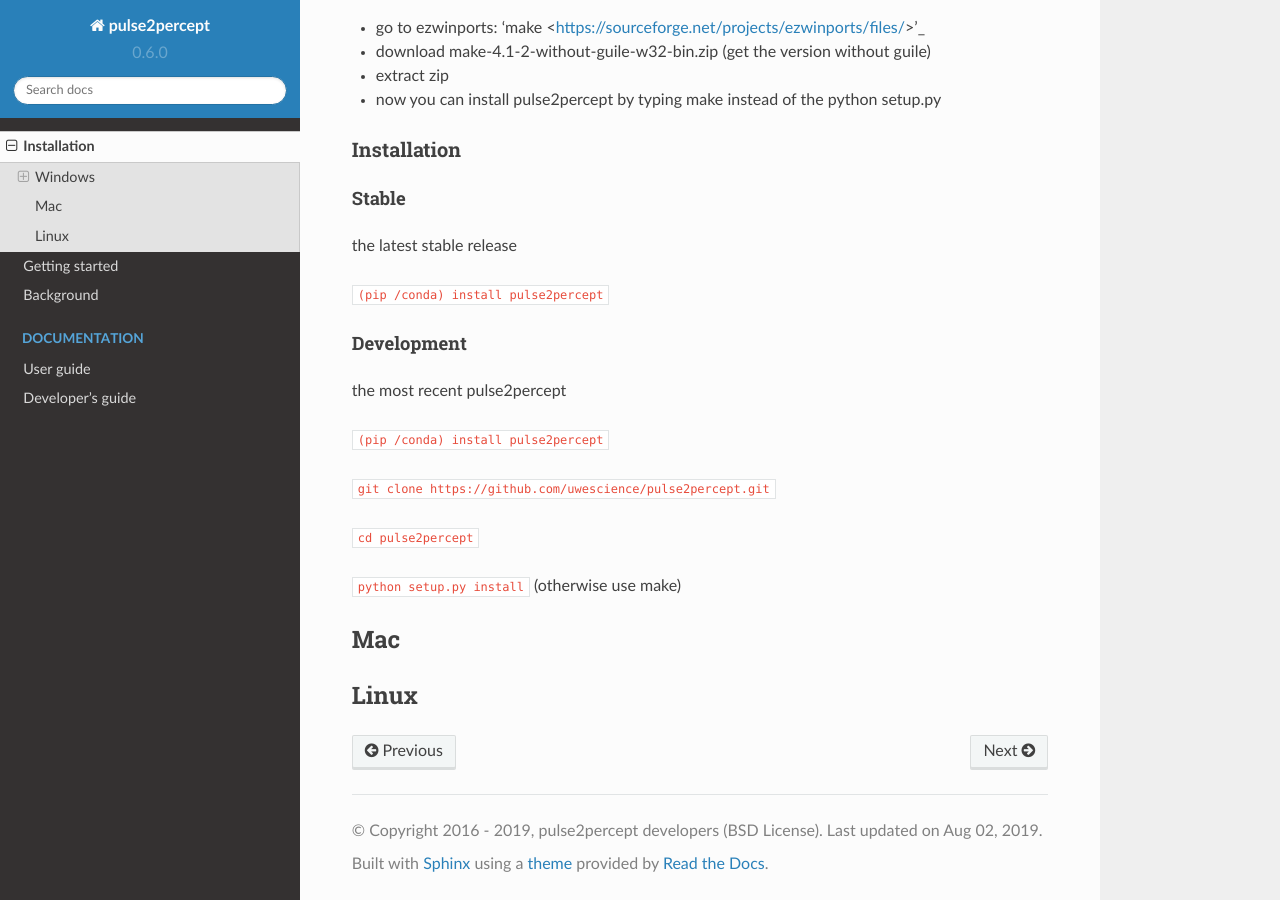
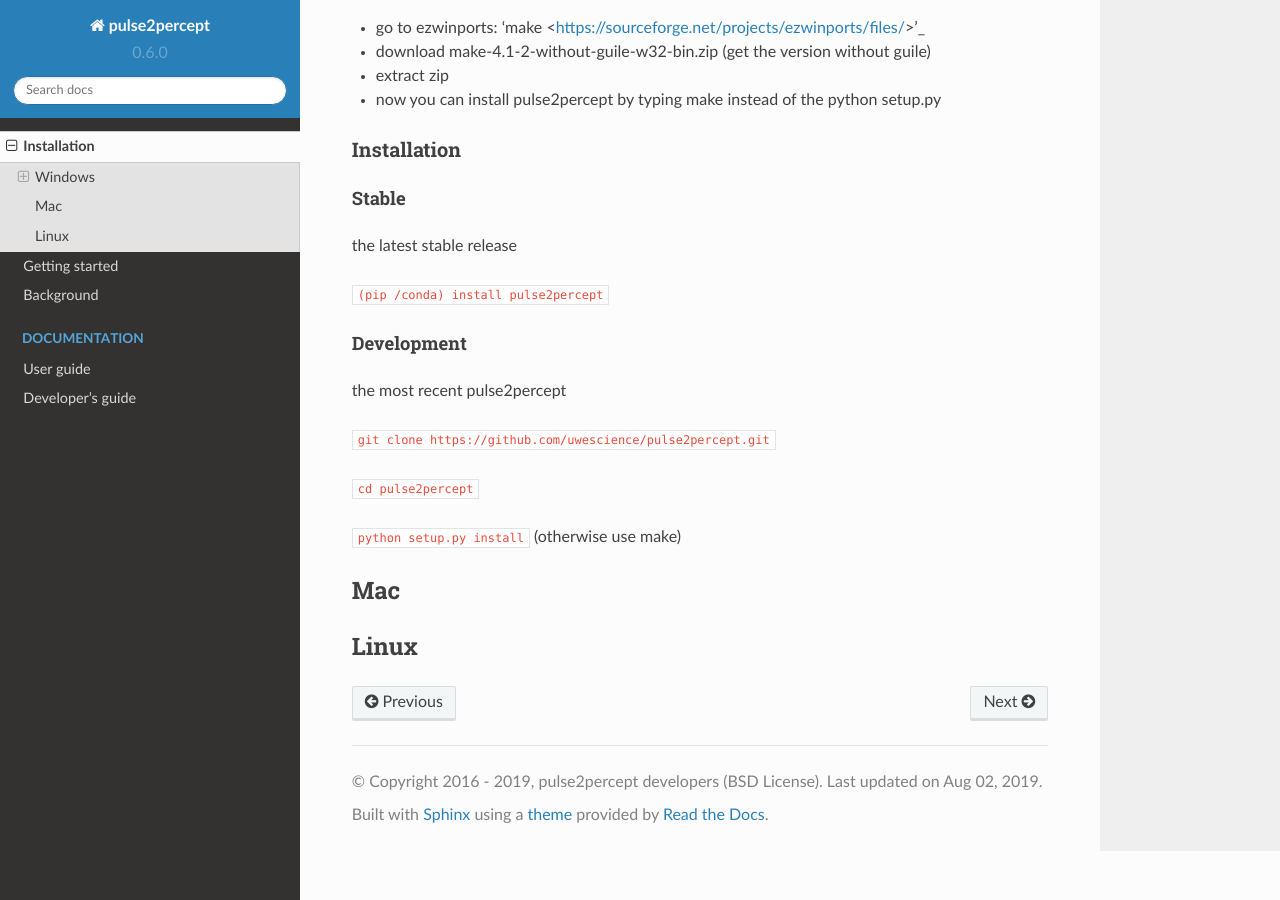
Before and after one commit to pulse2percept/pulse2percept, a Sphinx documentation site: the page built from doc/installation.rst, in a window 1280 px wide and 900 px high, scrolled down 1116 px. Built offline with Sphinx 7.4.7 and the Read the Docs theme 2.0.0, drawn with Linux system fonts in a browser that asks for light colours; pages that are not in the unit, such as notebooks, are missing from menus.

Commit message:
Update installation.rst

```diff
--- a/doc/installation.rst
+++ b/doc/installation.rst
@@ -60,8 +60,6 @@
 *********************
 the most recent pulse2percept
 
-``(pip /conda) install pulse2percept``
-
 ``git clone https://github.com/uwescience/pulse2percept.git``
 
 ``cd pulse2percept``
```
